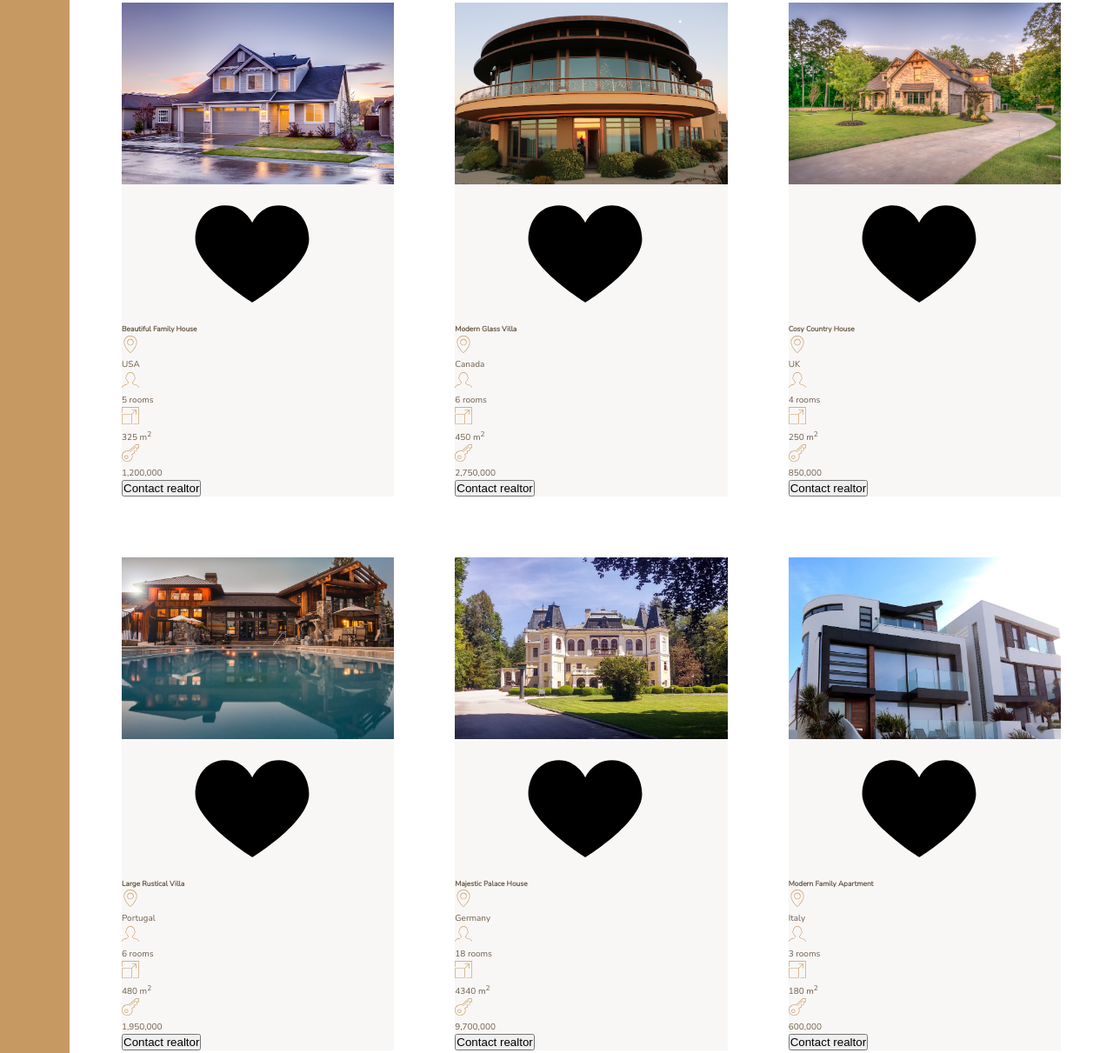
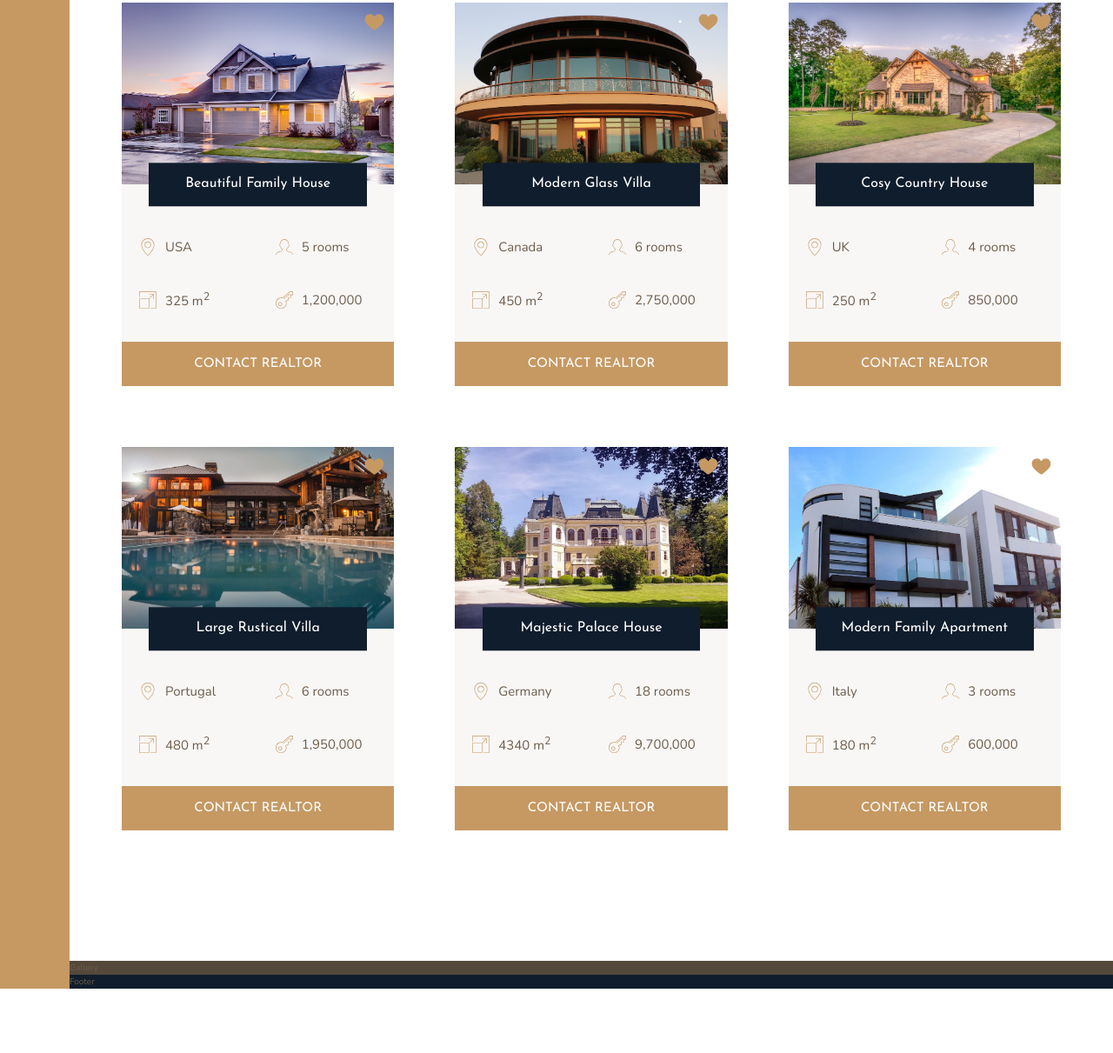
Before and after one commit to Harritone/css_saas, a website: page nexter/index.html in a window 1280 px wide. Shown: the part 1967-3178 px from the top of the page at 87% size. After the commit the page ends 3104 px from the top, so only its background shows below. Drawn offline with nearby package versions, Linux system fonts and the light colour scheme.

Commit message:
Finished home section

```diff
--- a/nexter/index.html
+++ b/nexter/index.html
@@ -118,7 +118,7 @@
             </svg>
             <p>1,200,000</p>
           </div>
-          <button class="cta">Contact realtor</button>
+          <button class="btn home__btn">Contact realtor</button>
         </div>
 
         <div class="home">
@@ -151,7 +151,7 @@
             </svg>
             <p>2,750,000</p>
           </div>
-          <button class="cta">Contact realtor</button>
+          <button class="btn home__btn">Contact realtor</button>
         </div>
 
         <div class="home">
@@ -184,7 +184,7 @@
             </svg>
             <p>850,000</p>
           </div>
-          <button class="cta">Contact realtor</button>
+          <button class="btn home__btn">Contact realtor</button>
         </div>
 
         <div class="home">
@@ -217,7 +217,7 @@
             </svg>
             <p>1,950,000</p>
           </div>
-          <button class="cta">Contact realtor</button>
+          <button class="btn home__btn">Contact realtor</button>
         </div>
 
         <div class="home">
@@ -250,7 +250,7 @@
             </svg>
             <p>9,700,000</p>
           </div>
-          <button class="cta">Contact realtor</button>
+          <button class="btn home__btn">Contact realtor</button>
         </div>
 
         <div class="home">
@@ -283,7 +283,7 @@
             </svg>
             <p>600,000</p>
           </div>
-          <button class="cta">Contact realtor</button>
+          <button class="btn home__btn">Contact realtor</button>
         </div>
 
       </section>
--- a/nexter/sass/_homes.scss
+++ b/nexter/sass/_homes.scss
@@ -9,17 +9,49 @@
 
 .home {
   background-color: $color-grey-light-1;
+  display: grid;
+  grid-template-columns: repeat(2, 1fr);
+  grid-row-gap: 3.5rem;
 
   &__img {
     width: 100%;
+    grid-row: 1 / 2;
+    grid-column: 1 / -1;
+    z-index: 1;
   }
 
   &__like {
-
+    grid-row: 1 / 2;
+    grid-column: 2 / 3;
+    justify-self: end;
+    fill: $color-primary;
+    height: 2.5rem;
+    width: 2.5rem;
+    z-index: 2;
+    margin: 1rem;
   }
 
   &__name {
+    grid-row: 1 / 2;
+    grid-column: 1 / -1;
+    justify-self: center;
+    align-self: end;
+    z-index: 3;
 
+    width: 80%;
+    font-family: $font-display;
+    font-size: 1.6rem;
+    text-align: center;
+    padding: 1.25rem;
+    background-color: $color-secondary;
+    color: #fff;
+    font-weight: 400;
+    transform: translateY(50%);
+  }
+
+  &__location,
+  &__rooms {
+    padding-top: 2.5rem;
   }
 
   &__location,
@@ -27,14 +59,21 @@
   &__area,
   &__price {
 
+    font-size: 1.5rem;
+    margin-left: 2rem;
+
+    display: flex;
+    align-items: center;
+
     svg {
       fill: $color-primary;
       height: 2rem;
       width: 2rem;
-    }
-
-    p {
-
+      margin-right: 1rem;
     }
   }
+
+  &__btn {
+    grid-column: 1 / -1;
+  }
 }
```
Also changed, not shown: nexter/css/style.css.
